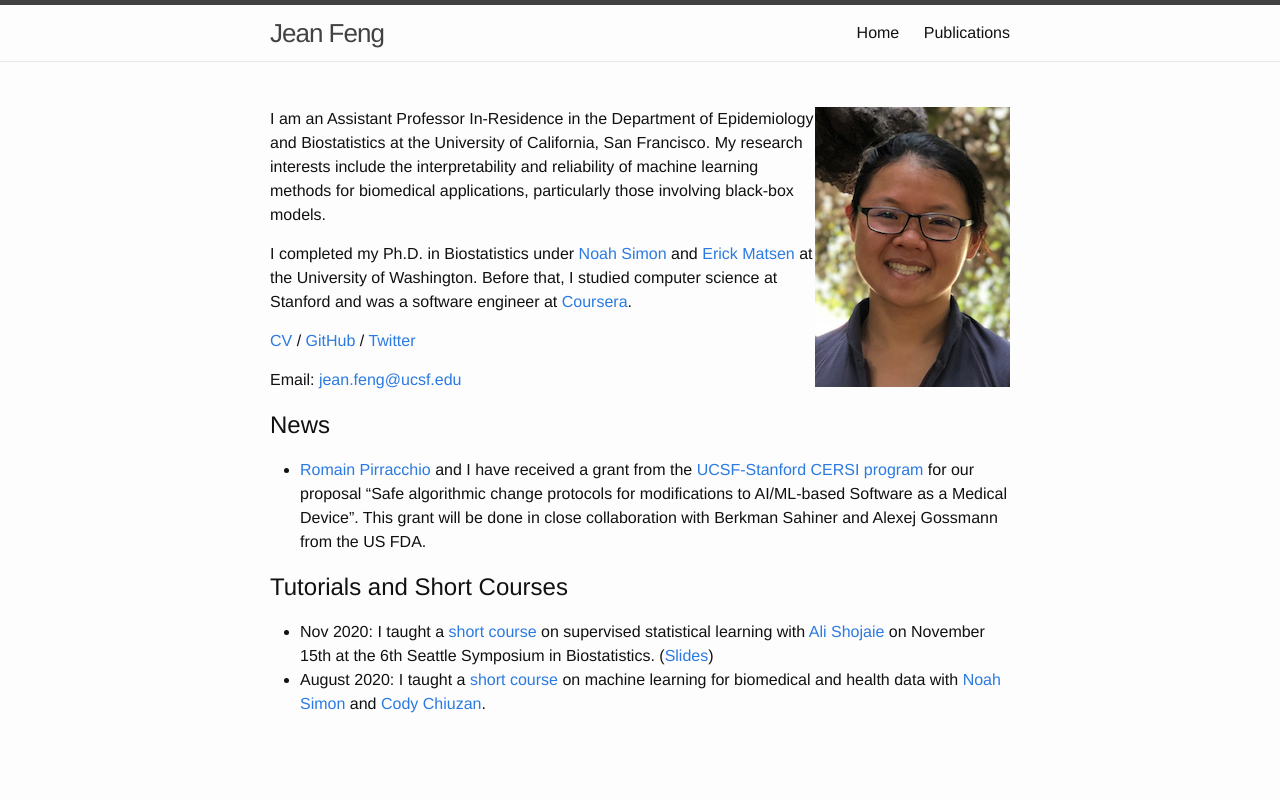
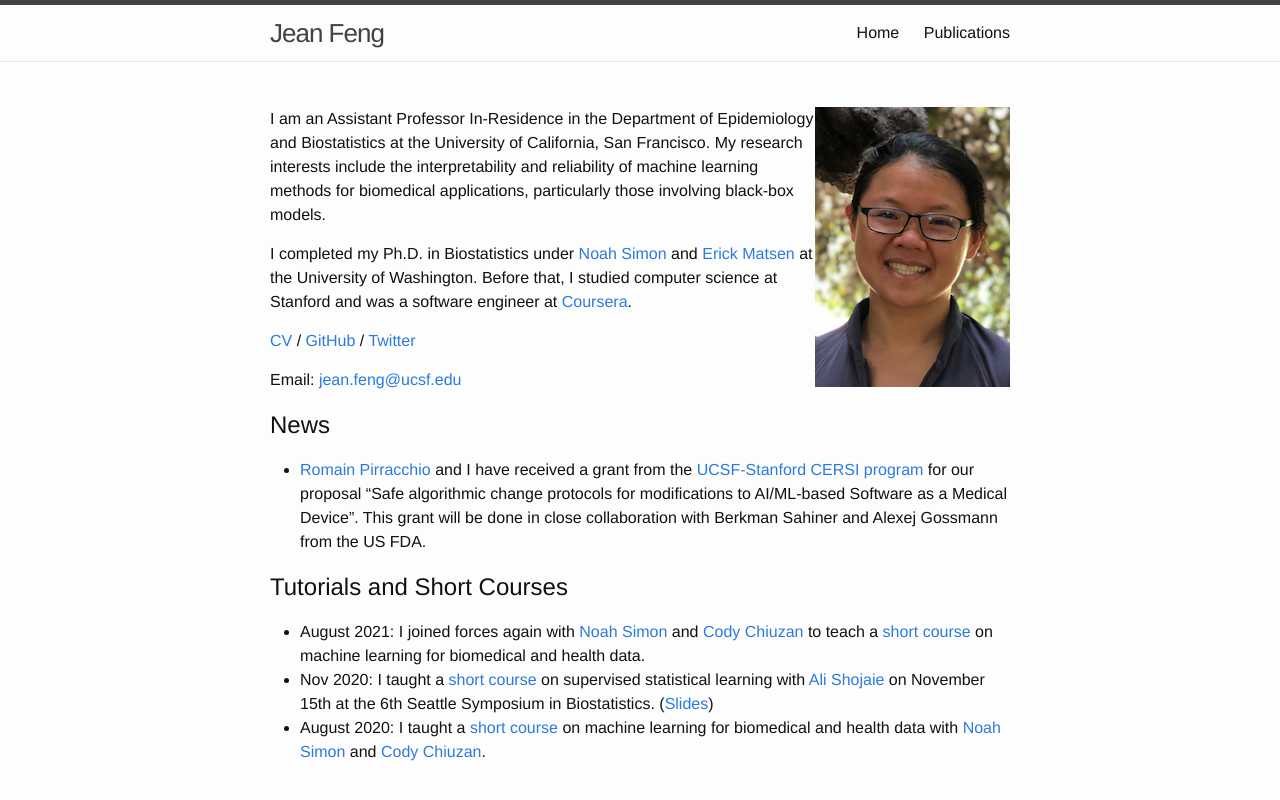
Before and after one commit to jjfeng/jjfeng.github.io, a Jekyll site: the page built from index.md, in a window 1280 px wide. Shown: the top 800 px of the page. Built offline with Jekyll 4.4.1, drawn with Linux system fonts in a browser that asks for light colours.

Commit message:
update tutorials

```diff
--- a/index.md
+++ b/index.md
@@ -45,5 +45,6 @@
 
 ## Tutorials and Short Courses
 
+- August 2021: I joined forces again with [Noah Simon](https://faculty.washington.edu/nrsimon/) and [Cody Chiuzan](https://www.publichealth.columbia.edu/people/our-faculty/cc3780) to teach a [short course](https://www.publichealth.columbia.edu/research/precision-prevention/machine-learning-boot-camp-analyzing-biomedical-and-health-data) on machine learning for biomedical and health data.
 - Nov 2020: I taught a [short course](https://www.biostat.washington.edu/news/calendar/symposium) on supervised statistical learning with [Ali Shojaie](http://faculty.washington.edu/ashojaie/) on November 15th at the 6th Seattle Symposium in Biostatistics. ([Slides](teaching/Seattle_Symposium_ShortCourse2020_ML.pdf))
 - August 2020: I taught a [short course](https://www.publichealth.columbia.edu/research/precision-prevention/machine-learning-boot-camp-analyzing-biomedical-and-health-data) on machine learning for biomedical and health data with [Noah Simon](https://faculty.washington.edu/nrsimon/) and [Cody Chiuzan](https://www.publichealth.columbia.edu/people/our-faculty/cc3780).
```
